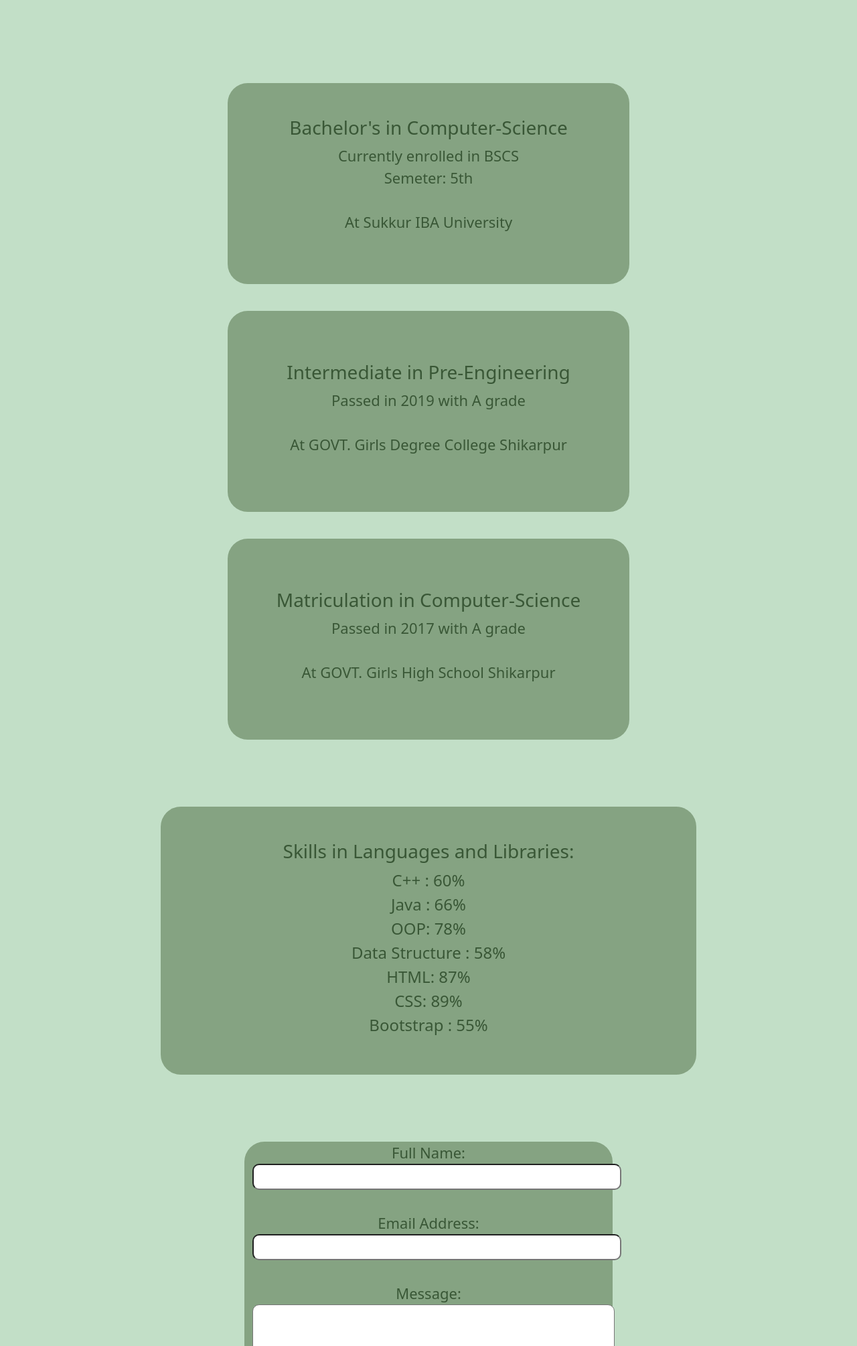
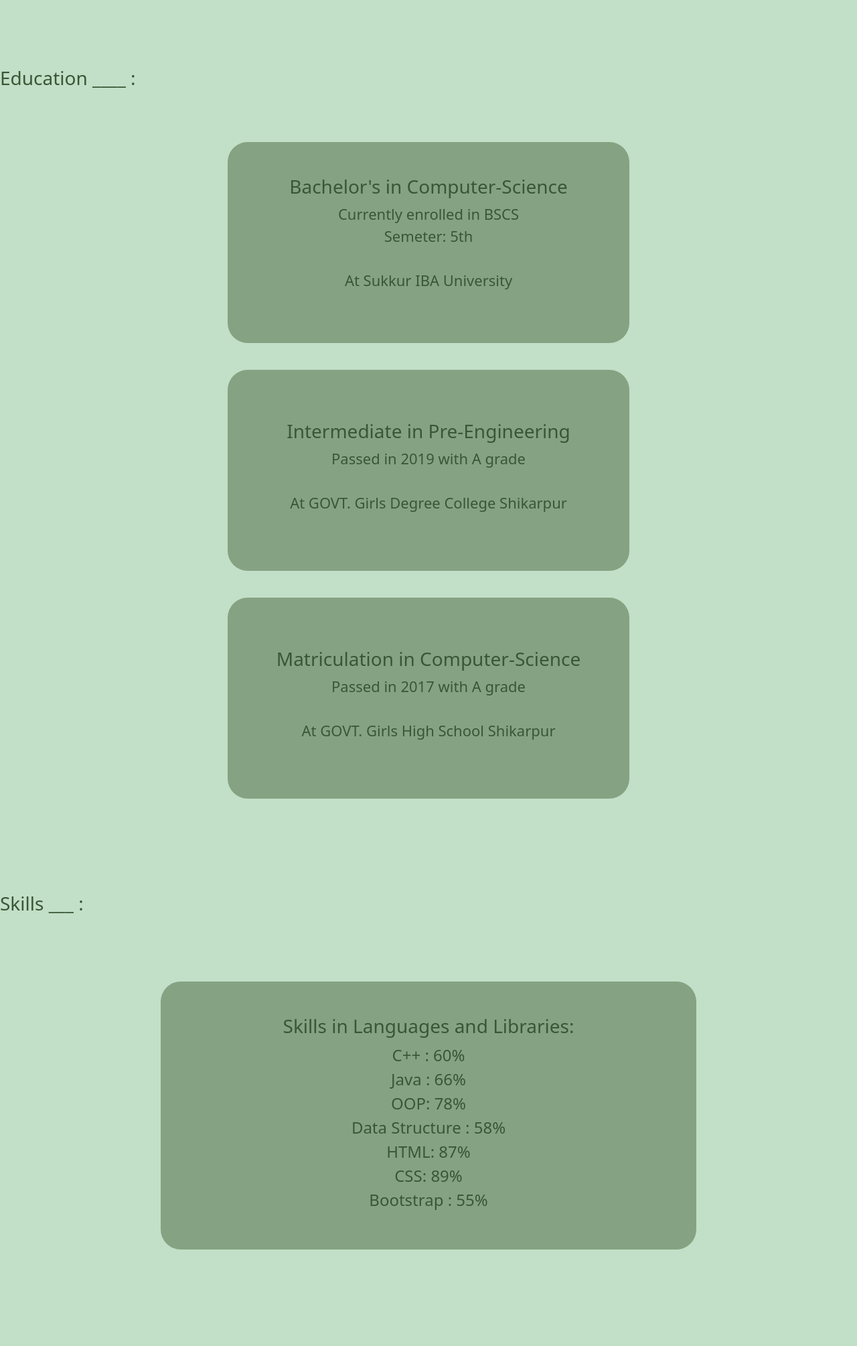
Before and after one commit to Avantika11201/myPortfolio, a plain HTML site: page index.html in a window 1280 px wide. Shown: the part 791-2800 px from the top of the page at 67% size. Drawn offline with nearby package versions, Linux system fonts and the light colour scheme.

Commit message:
Portfolio

```diff
--- a/index.html
+++ b/index.html
@@ -46,7 +46,12 @@
             padding-top: 200px;
         }
         #education {
-            padding-top: 100px;
+            padding-top: 140px;
+            color: #395736;
+
+        }
+        #education1 {
+            padding-top: 30px;
         }
         .educard {
             margin-top: 40px;
@@ -70,6 +75,10 @@
         #matric {
             padding-top: 75px;
         }
+        #skills {
+            padding-top: 140px;
+            color: #395736;
+        }
         #skilldiv {
             margin-top: 100px;
             border-radius: 30px;
@@ -81,11 +90,15 @@
             font-size: 24px;
             padding-top: 50px;
         }
+        #contact {
+            padding-top: 140px;
+            color: #395736;
+        }
         #form {
             width: 550px;
             height: 500px;
             background-color: #85A382;
-            margin-top: 100px;
+            margin-top: 30px;
             border-radius: 30px;
             text-align: center;
             color: #395736;
@@ -129,10 +142,8 @@
               </div>
 
         </nav>
-        <div class="container hidingUper">
-            hiding the uper part to set the nav
-        </div>
-        <div data-bs-spy="scroll" data-bs-target="#navbar-Avantika" data-bs-offset="0" class="scrollspy-example" tabindex="0">
+
+        <div data-bs-spy="scroll" data-bs-target="#" data-bs-offset="0" class="scrollspy-example" tabindex="0">
             <div class="container" id="home">
                 <p>
                     Hi There! <br><br>
@@ -147,7 +158,10 @@
                 </div>
 
             </div>
-            <div class="container" id="education">
+
+            <h3 id="education">Education ____ :</h3>
+
+            <div class="container" id="education1">
                 <div class="container educard" id="bscs">
                     <h3>
                         Bachelor's in Computer-Science
@@ -180,7 +194,8 @@
                         </p>
                 </div>
             </div>
-           <div class="container" id="skills">
+            <h3 id="skills">Skills ___ :</h3>
+           <div class="container" >
             <div class="container" id="skilldiv">
                 <h3>
                     Skills in Languages and Libraries:
@@ -196,7 +211,10 @@
                 </p>
             </div>
            </div>
-            <div class="container" id="contact">
+           <h3 id="contact">
+                Contact ___:
+           </h3>
+            <div class="container">
                 <div class="container" id="form">
                     <label for="name">Full Name:</label><br>
                     <input type="text" name="name" id="name" size="37"><br><br>
@@ -212,5 +230,6 @@
             </div>
         </div>
     </div>
+
 </body>
 </html>
```
